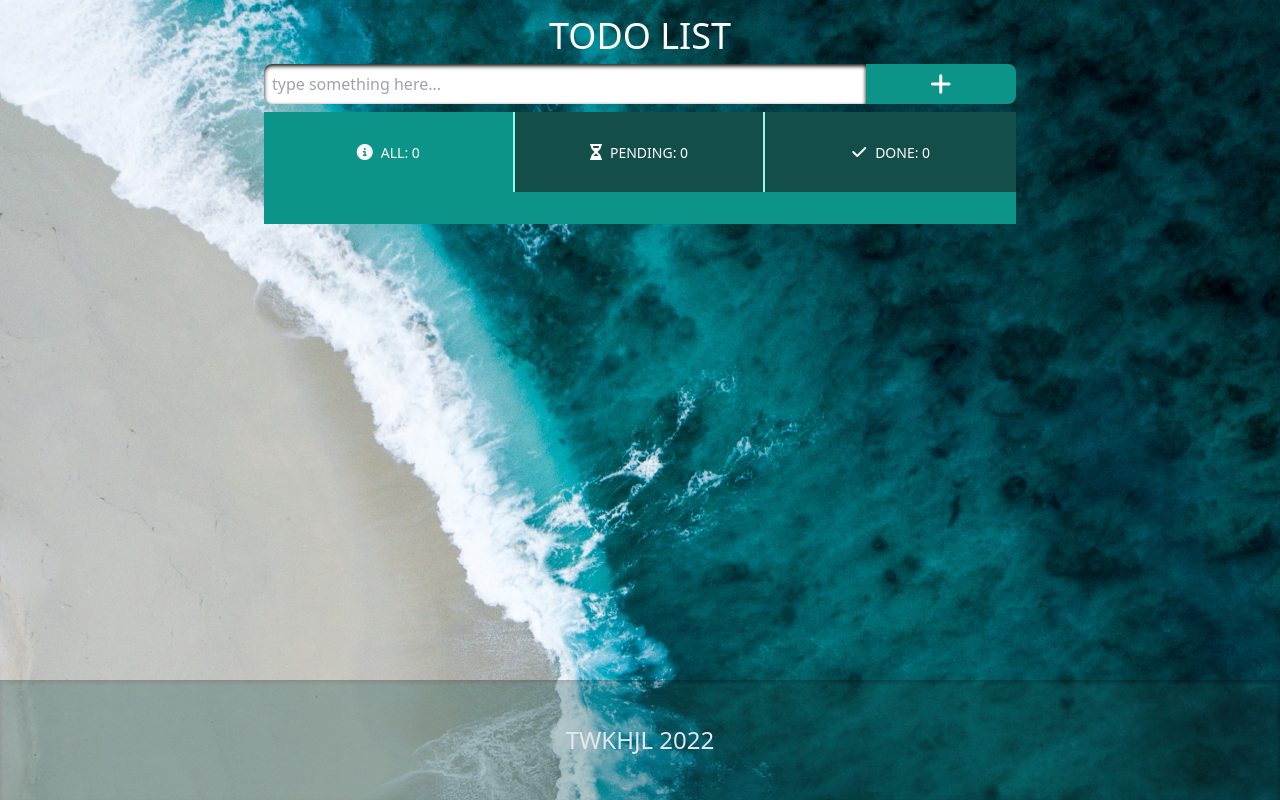
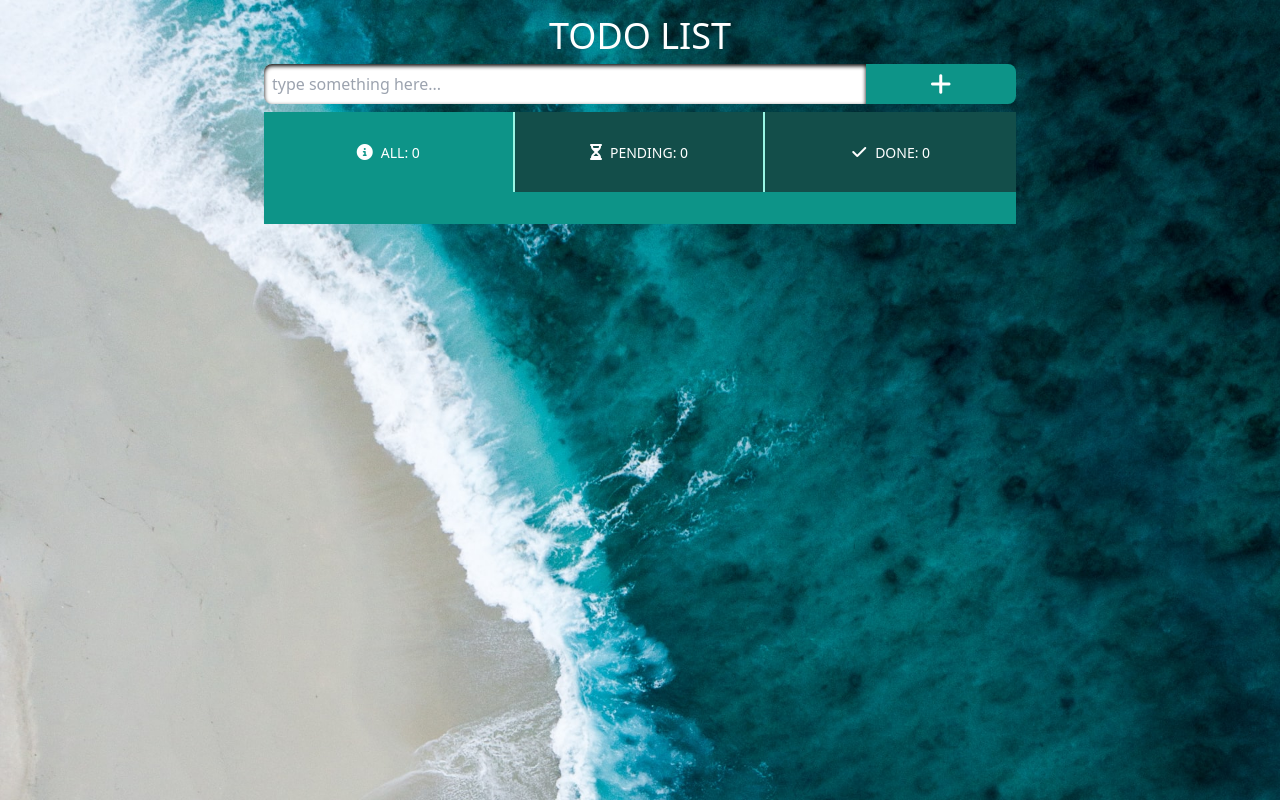
Before and after one commit to twkhjl/vue3-todo-01, a Vue app: page / in a window 1280 px wide. Built offline with nearby package versions, Linux system fonts and the light colour scheme.

Commit message:
ready to deploy

```diff
--- a/src/App.vue
+++ b/src/App.vue
@@ -9,13 +9,6 @@ import Todo from './components/Todo.vue'
 
 
 
-<div class="flex justify-center items-center
-fixed bottom-0 w-full h-[15vh] z-20">
-  <div class=" text-gray-200 text-2xl font-extralight">TWKHJL 2022</div>
-</div>
-
-<div class="fixed bottom-0 w-full h-[15vh] bg-teal-900 opacity-[0.3]  shadow-inner shadow-black"></div>
-
 </template>
 
 <style scoped>
```
Also changed, not shown: 5 other files (tests, documents, lock files or other folders).
